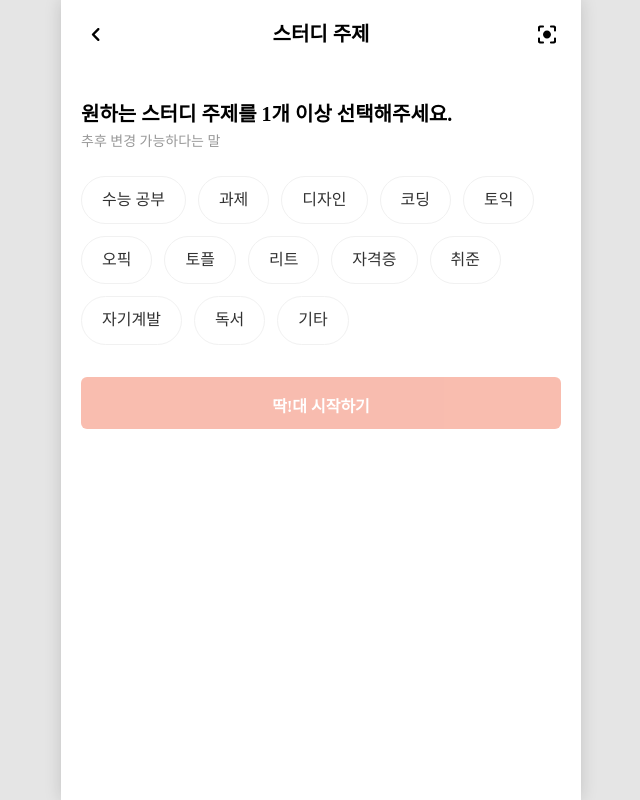
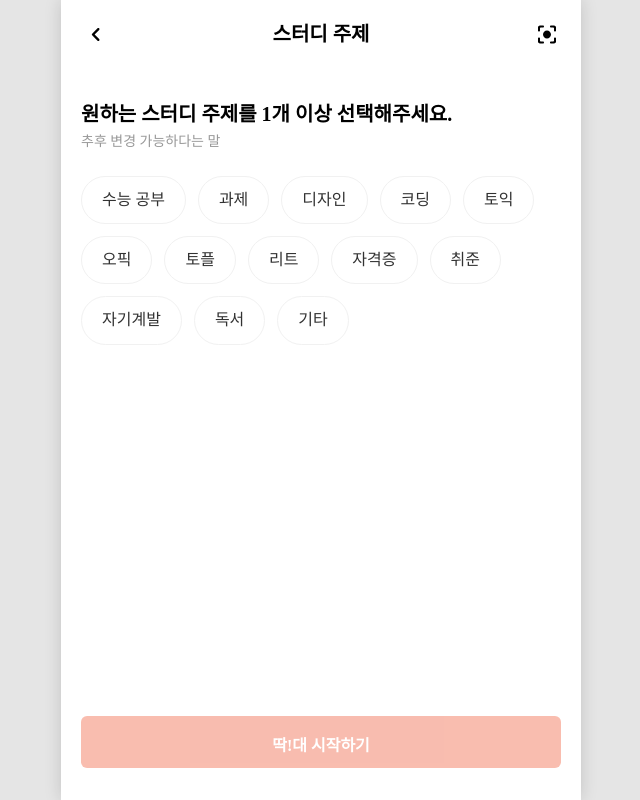
Before and after one commit to DoitorPay/Guide, a React (Vite) app in the folder frontend/: page /studytopic in a window 1280 px wide. Shown: the whole page, without its empty margins (319-959 px from the left). Built offline with nearby package versions, Linux system fonts and the light colour scheme; a web font is replaced by a local one.

Commit message:
style: 스터디 주제 페이지 버튼 바닥에 붙이기

```diff
--- a/frontend/src/assets/css/pages/studyTopic.scss
+++ b/frontend/src/assets/css/pages/studyTopic.scss
@@ -19,3 +19,6 @@
 
     }
 }
+.content-area {
+    justify-content: space-between;
+}
```
